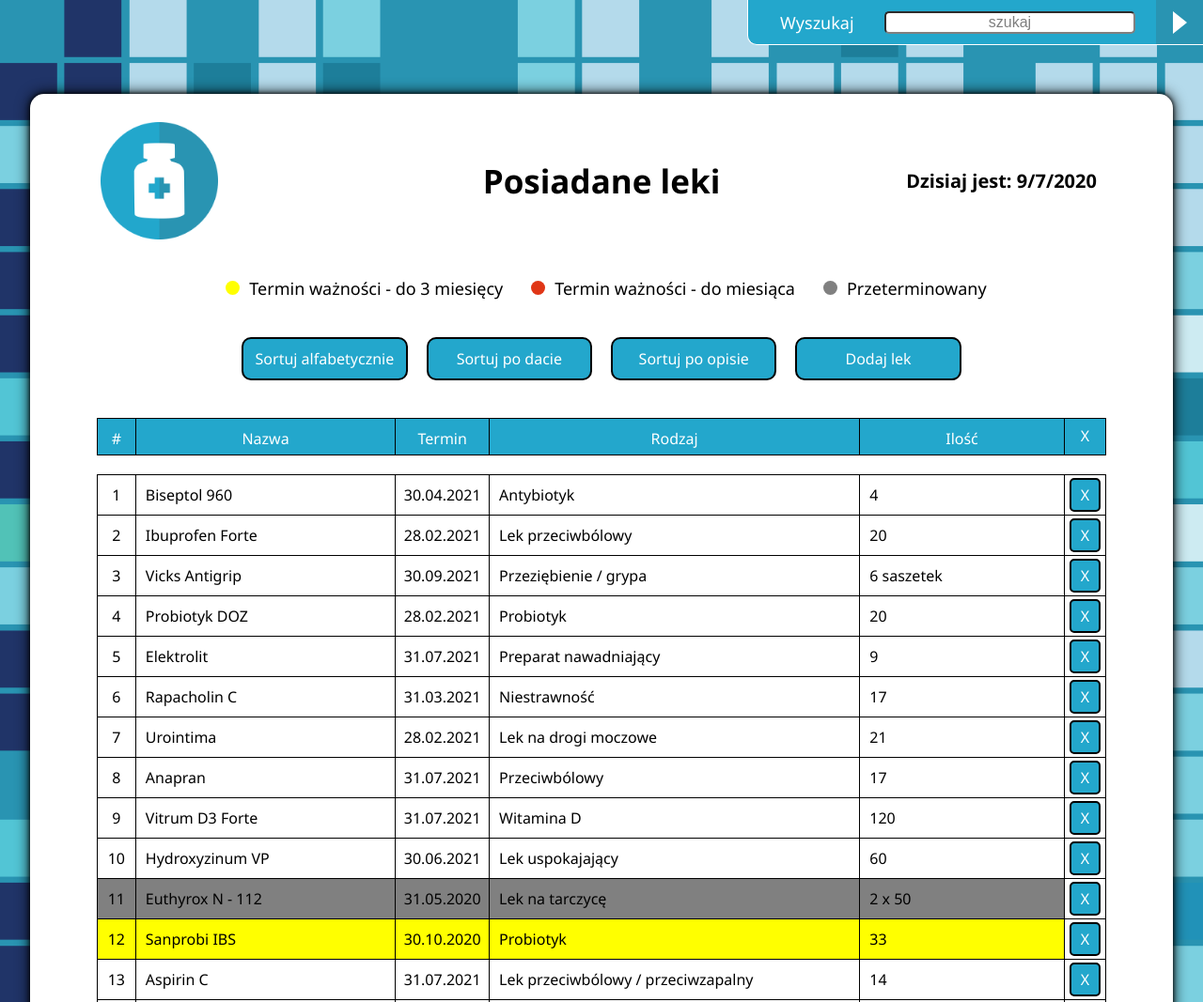
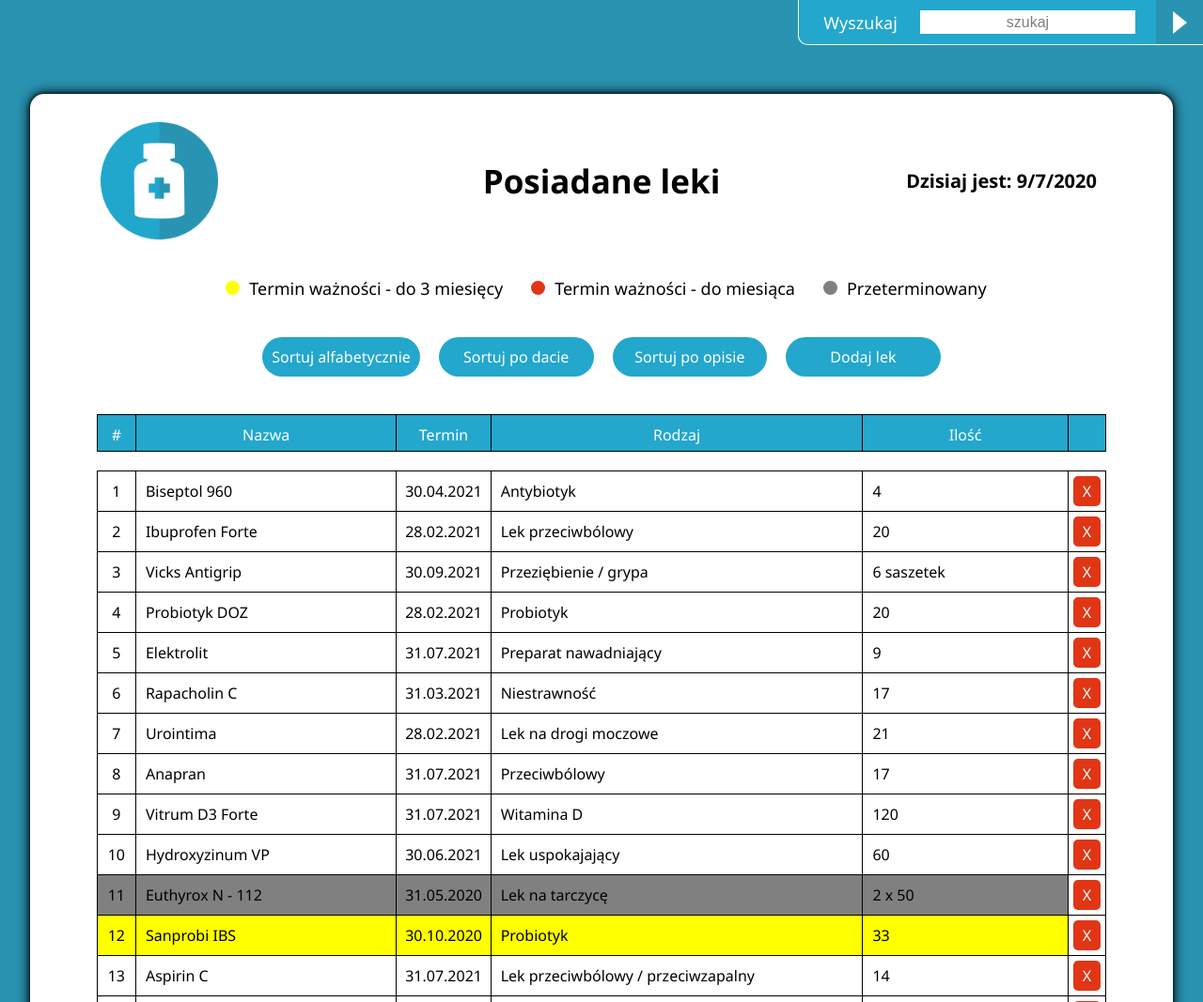
Before and after one commit to jjcreator/medicine-tracker, a plain HTML site: page index.html in a window 1280 px wide. Shown: the top 1067 px of the page at 94% size. Drawn offline with Linux system fonts and the light colour scheme.

Commit message:
some style changes

```diff
--- a/medicinebox.js
+++ b/medicinebox.js
@@ -99,7 +99,7 @@ const fillIn = data => {
             <div class="expiration-date item">${item.expiration}</div>
             <div class="medicine-type item">${item.type}</div>
             <div class="quantity item">${item.quantity}</div>
-            <div class="delete">X</div>
+            <div class="delete"><div class="delete-button">X</div></div>
         </div>`
     });
     datesArray = Array.from(document.querySelectorAll(".expiration-date"));
--- a/style.css
+++ b/style.css
@@ -12,14 +12,14 @@ html {
 
 body {
     background-color: rgb(41,148,178);
-    background-image: url(images/blue-1323101.png);
+    /* background-image: url(images/blue-1323101.png); */
     font-family: 'Segoe UI', Tahoma, Geneva, Verdana, sans-serif;
 }
 
 /* Search bar */
 
 .search {
-    width: 40%;
+    width: 35%;
     position: fixed;
     top: 0;
     right: 0;
@@ -61,17 +61,17 @@ body {
 
 .search-bar {
     height: 100%;
-    min-height: 3vh;
+    min-height: 25px;
+    max-height: 40px;
     padding: 5px;
     background-color: white;
     border: none;
     color: black;
-    border-radius: 5px;
     margin: 10px;
     width: 50%;
     font-size: 16px;
     flex: 1;
-    border: 2px inset gray;
+    border: 0px inset gray;
 }
 
 .search-bar:focus {
@@ -207,18 +207,21 @@ body {
 }
 
 .button {
-    min-width: 15%;
+    min-width: 14%;
     color: white;
     padding: 10px;
     background-color: #23A7CC;
-    border: 2px solid black;
     cursor: pointer;
     text-align: center;
     margin: 10px;
     font-size: 16px;
     user-select: none;
-    border-radius: 10px;
+    border-radius: 50px;
     height: 100%;
+}
+
+.button:hover {
+    background-color: black;
 }
 
 .button:active {
@@ -312,17 +315,17 @@ body {
 
 .delete {
     cursor: pointer;
-    background-color: #23A7CC;
-    border: 2px solid black;
+    background-color: #E03616;
 }
 
 .delete-label {
-    border: 2px solid transparent;
+    border: 0px solid transparent;
     user-select: none;
+    color: transparent;
 }
 
 .delete:active {
-    background-color: #2994B2;
+    background-color: #000;
 }
 
 /* Add medicine modal */
```
